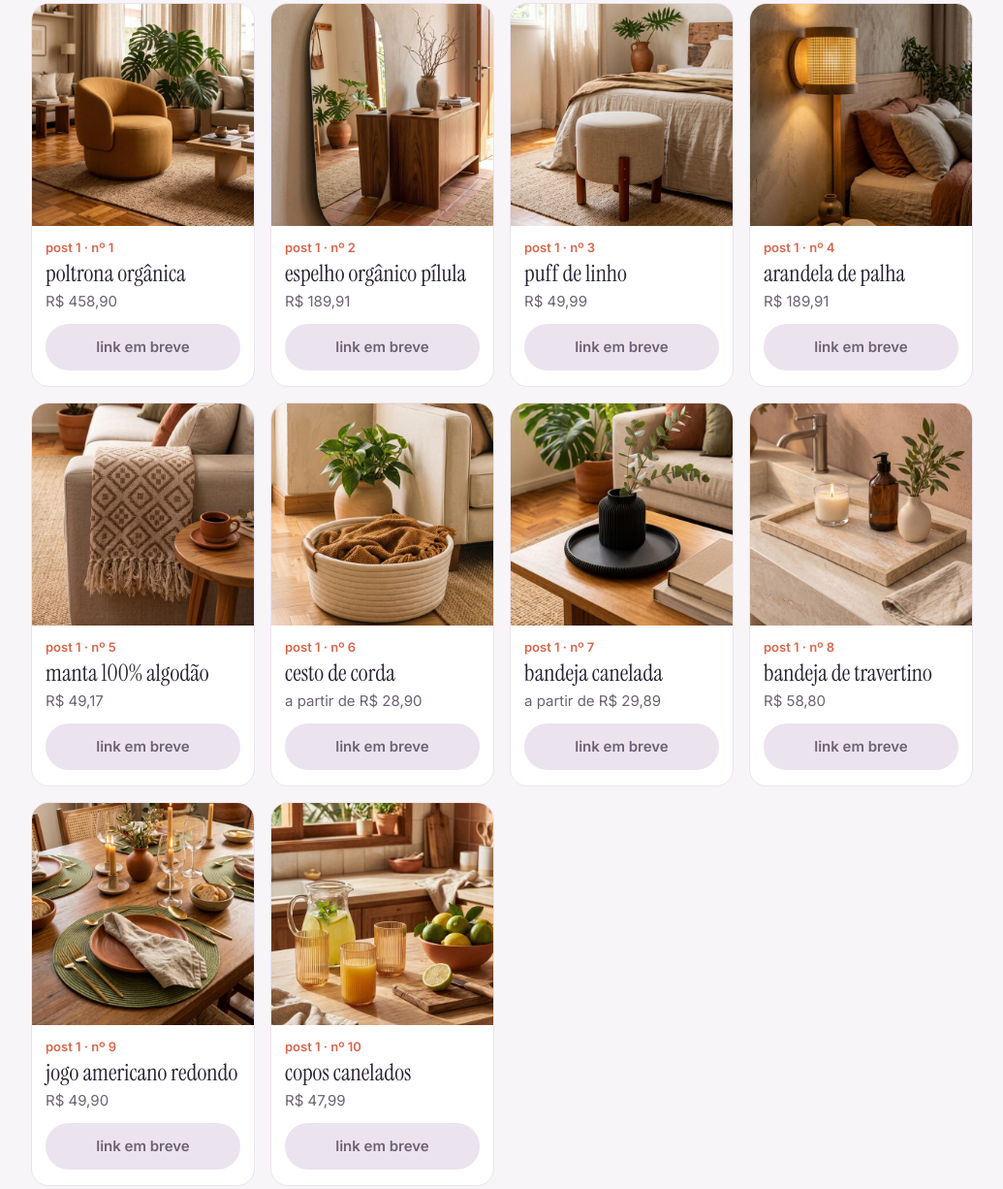
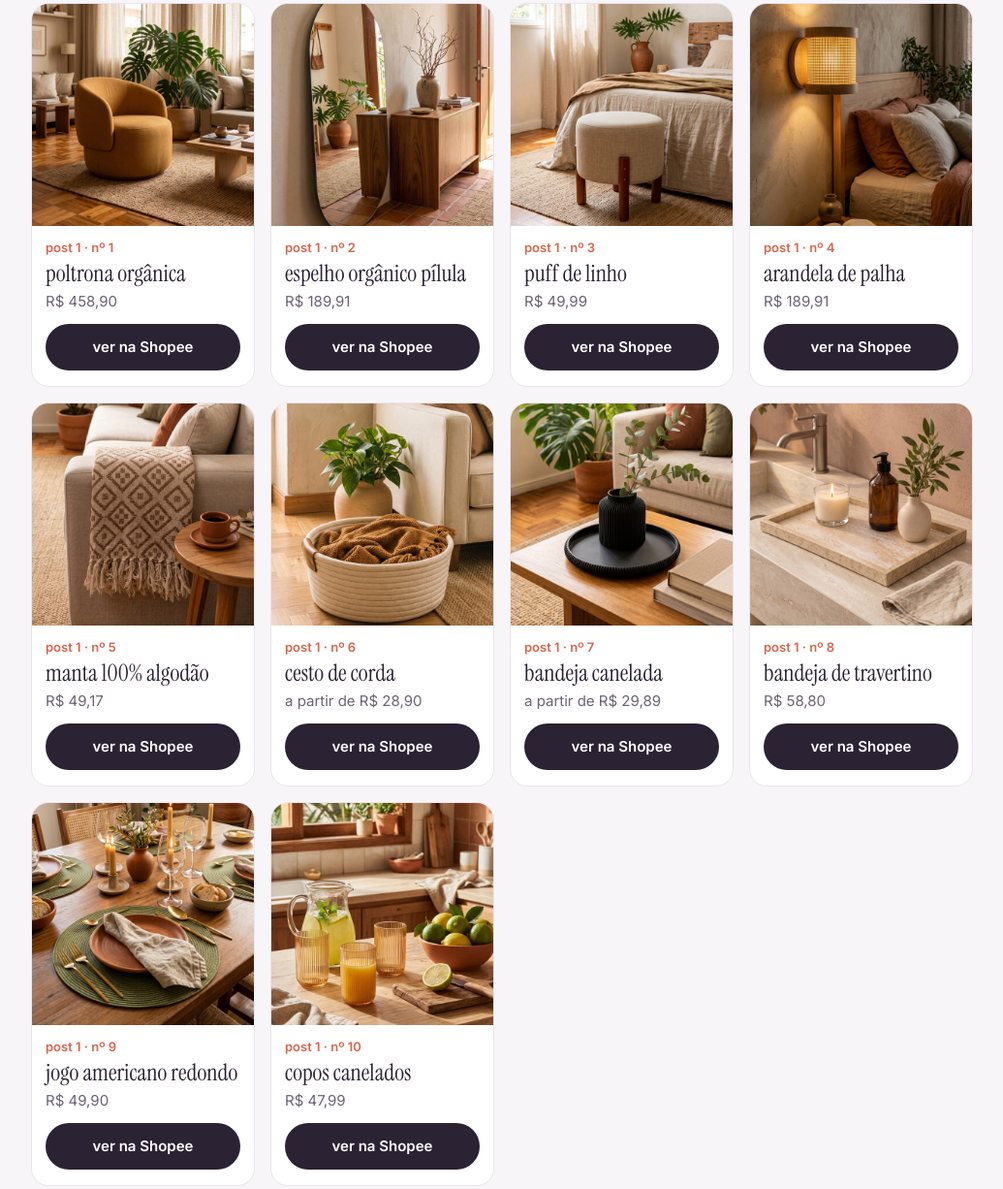
Before and after one commit to fraisesulfade-sys/csa, a plain HTML site: page docs/index.html in a window 1280 px wide. Shown: the part 368-1594 px from the top of the page at 97% size, without its empty margins (122-1157 px from the left). Drawn offline with Linux system fonts and the light colour scheme.

Commit message:
Vitrine com links de afiliada do post 01
Co-Authored-By: Claude Opus 5.5 <noreply@anthropic.com>
Claude-Session: https://claude.ai/code/session_019NfH25j5RcjWKox2RAeATJ

```diff
--- a/docs/index.html
+++ b/docs/index.html
@@ -33,34 +33,34 @@ footer a{color:var(--ink)}
 <ul id="g">
 <li class="card" data-n="1" data-post="01">
 <img src="posts/01/mini/01.jpg" alt="poltrona orgânica" loading="lazy" width="600" height="600">
-<div class="txt"><span class="tag">post 1 · nº 1</span><h3>poltrona orgânica</h3><p class="preco">R$ 458,90</p><span class="btn off">link em breve</span></div></li>
+<div class="txt"><span class="tag">post 1 · nº 1</span><h3>poltrona orgânica</h3><p class="preco">R$ 458,90</p><a class="btn" href="https://s.shopee.com.br/8pnaPT0oDm" target="_blank" rel="sponsored noopener">ver na Shopee</a></div></li>
 <li class="card" data-n="2" data-post="01">
 <img src="posts/01/mini/02.jpg" alt="espelho orgânico pílula" loading="lazy" width="600" height="600">
-<div class="txt"><span class="tag">post 1 · nº 2</span><h3>espelho orgânico pílula</h3><p class="preco">R$ 189,91</p><span class="btn off">link em breve</span></div></li>
+<div class="txt"><span class="tag">post 1 · nº 2</span><h3>espelho orgânico pílula</h3><p class="preco">R$ 189,91</p><a class="btn" href="https://s.shopee.com.br/8fUADA1RYl" target="_blank" rel="sponsored noopener">ver na Shopee</a></div></li>
 <li class="card" data-n="3" data-post="01">
 <img src="posts/01/mini/03.jpg" alt="puff de linho" loading="lazy" width="600" height="600">
-<div class="txt"><span class="tag">post 1 · nº 3</span><h3>puff de linho</h3><p class="preco">R$ 49,99</p><span class="btn off">link em breve</span></div></li>
+<div class="txt"><span class="tag">post 1 · nº 3</span><h3>puff de linho</h3><p class="preco">R$ 49,99</p><a class="btn" href="https://s.shopee.com.br/7AfMQP79bU" target="_blank" rel="sponsored noopener">ver na Shopee</a></div></li>
 <li class="card" data-n="4" data-post="01">
 <img src="posts/01/mini/04.jpg" alt="arandela de palha" loading="lazy" width="600" height="600">
-<div class="txt"><span class="tag">post 1 · nº 4</span><h3>arandela de palha</h3><p class="preco">R$ 189,91</p><span class="btn off">link em breve</span></div></li>
+<div class="txt"><span class="tag">post 1 · nº 4</span><h3>arandela de palha</h3><p class="preco">R$ 189,91</p><a class="btn" href="https://s.shopee.com.br/70LwE67mwT" target="_blank" rel="sponsored noopener">ver na Shopee</a></div></li>
 <li class="card" data-n="5" data-post="01">
 <img src="posts/01/mini/05.jpg" alt="manta 100% algodão" loading="lazy" width="600" height="600">
-<div class="txt"><span class="tag">post 1 · nº 5</span><h3>manta 100% algodão</h3><p class="preco">R$ 49,17</p><span class="btn off">link em breve</span></div></li>
+<div class="txt"><span class="tag">post 1 · nº 5</span><h3>manta 100% algodão</h3><p class="preco">R$ 49,17</p><a class="btn" href="https://s.shopee.com.br/6q2W1n8QHS" target="_blank" rel="sponsored noopener">ver na Shopee</a></div></li>
 <li class="card" data-n="6" data-post="01">
 <img src="posts/01/mini/06.jpg" alt="cesto de corda" loading="lazy" width="600" height="600">
-<div class="txt"><span class="tag">post 1 · nº 6</span><h3>cesto de corda</h3><p class="preco">a partir de R$ 28,90</p><span class="btn off">link em breve</span></div></li>
+<div class="txt"><span class="tag">post 1 · nº 6</span><h3>cesto de corda</h3><p class="preco">a partir de R$ 28,90</p><a class="btn" href="https://s.shopee.com.br/3g5UG0Jfby" target="_blank" rel="sponsored noopener">ver na Shopee</a></div></li>
 <li class="card" data-n="7" data-post="01">
 <img src="posts/01/mini/07.jpg" alt="bandeja canelada" loading="lazy" width="600" height="600">
-<div class="txt"><span class="tag">post 1 · nº 7</span><h3>bandeja canelada</h3><p class="preco">a partir de R$ 29,89</p><span class="btn off">link em breve</span></div></li>
+<div class="txt"><span class="tag">post 1 · nº 7</span><h3>bandeja canelada</h3><p class="preco">a partir de R$ 29,89</p><a class="btn" href="https://s.shopee.com.br/3qOuSJJ2H1" target="_blank" rel="sponsored noopener">ver na Shopee</a></div></li>
 <li class="card" data-n="8" data-post="01">
 <img src="posts/01/mini/08.jpg" alt="bandeja de travertino" loading="lazy" width="600" height="600">
-<div class="txt"><span class="tag">post 1 · nº 8</span><h3>bandeja de travertino</h3><p class="preco">R$ 58,80</p><span class="btn off">link em breve</span></div></li>
+<div class="txt"><span class="tag">post 1 · nº 8</span><h3>bandeja de travertino</h3><p class="preco">R$ 58,80</p><a class="btn" href="https://s.shopee.com.br/6q2W1p7cBc" target="_blank" rel="sponsored noopener">ver na Shopee</a></div></li>
 <li class="card" data-n="9" data-post="01">
 <img src="posts/01/mini/09.jpg" alt="jogo americano redondo" loading="lazy" width="600" height="600">
-<div class="txt"><span class="tag">post 1 · nº 9</span><h3>jogo americano redondo</h3><p class="preco">R$ 49,90</p><span class="btn off">link em breve</span></div></li>
+<div class="txt"><span class="tag">post 1 · nº 9</span><h3>jogo americano redondo</h3><p class="preco">R$ 49,90</p><a class="btn" href="https://s.shopee.com.br/6fj5pW8FWb" target="_blank" rel="sponsored noopener">ver na Shopee</a></div></li>
 <li class="card" data-n="10" data-post="01">
 <img src="posts/01/mini/10.jpg" alt="copos canelados" loading="lazy" width="600" height="600">
-<div class="txt"><span class="tag">post 1 · nº 10</span><h3>copos canelados</h3><p class="preco">R$ 47,99</p><span class="btn off">link em breve</span></div></li>
+<div class="txt"><span class="tag">post 1 · nº 10</span><h3>copos canelados</h3><p class="preco">R$ 47,99</p><a class="btn" href="https://s.shopee.com.br/7AfMQR6LVi" target="_blank" rel="sponsored noopener">ver na Shopee</a></div></li>
 </ul><p class="vazio" id="v">nenhum produto com esse número :(</p>
 <footer><p>Os links são de afiliada: posso receber uma comissão pelas compras, sem custo extra pra você. Preços e estoque podem mudar; confira sempre na Shopee. Algumas imagens de ambiente são criadas com inteligência artificial.</p>
 <p><a href="termos.html">Termos de uso</a> · <a href="privacidade.html">Política de privacidade</a></p></footer>
```
Also changed, not shown: dados/post-01.json (+20 -10 lines).
